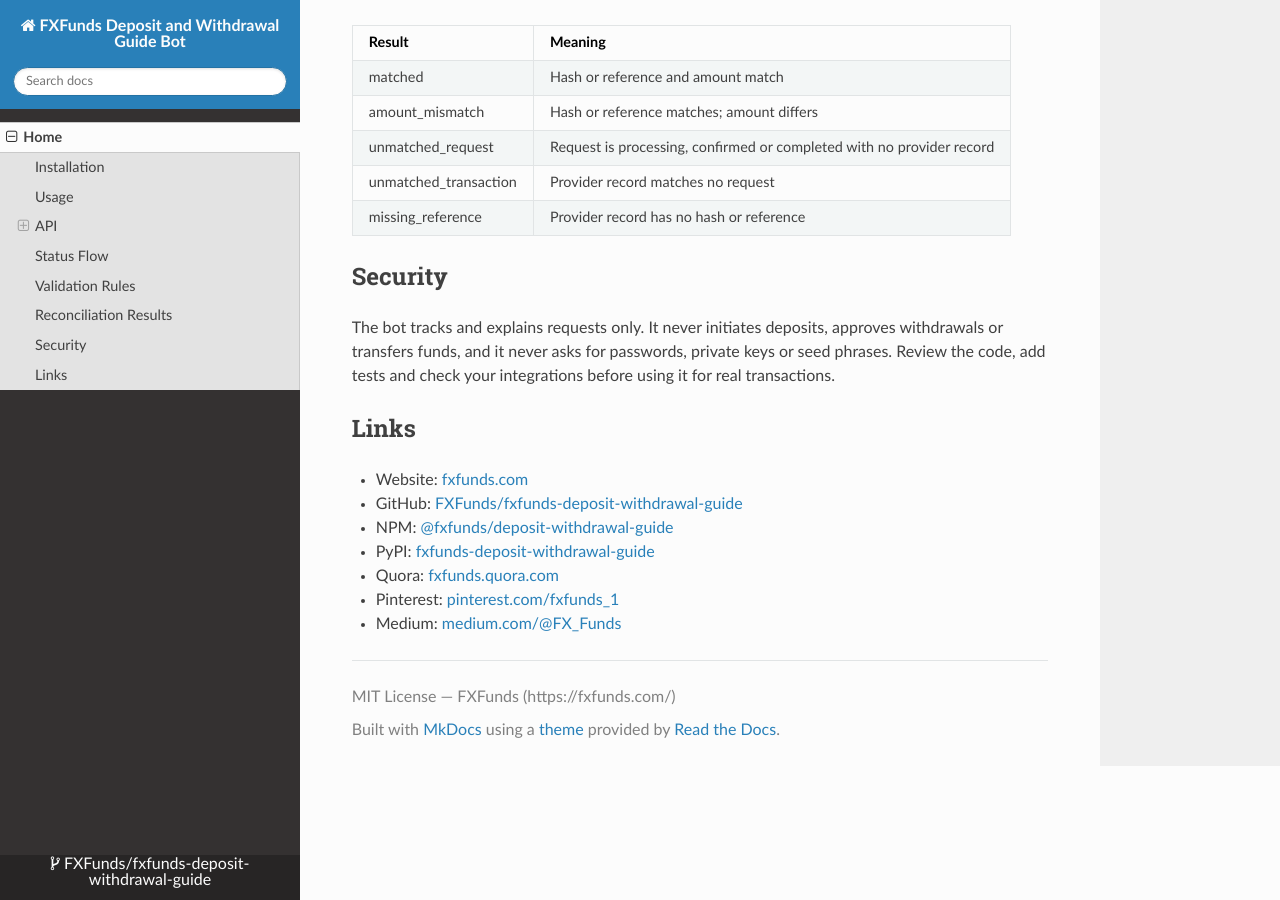
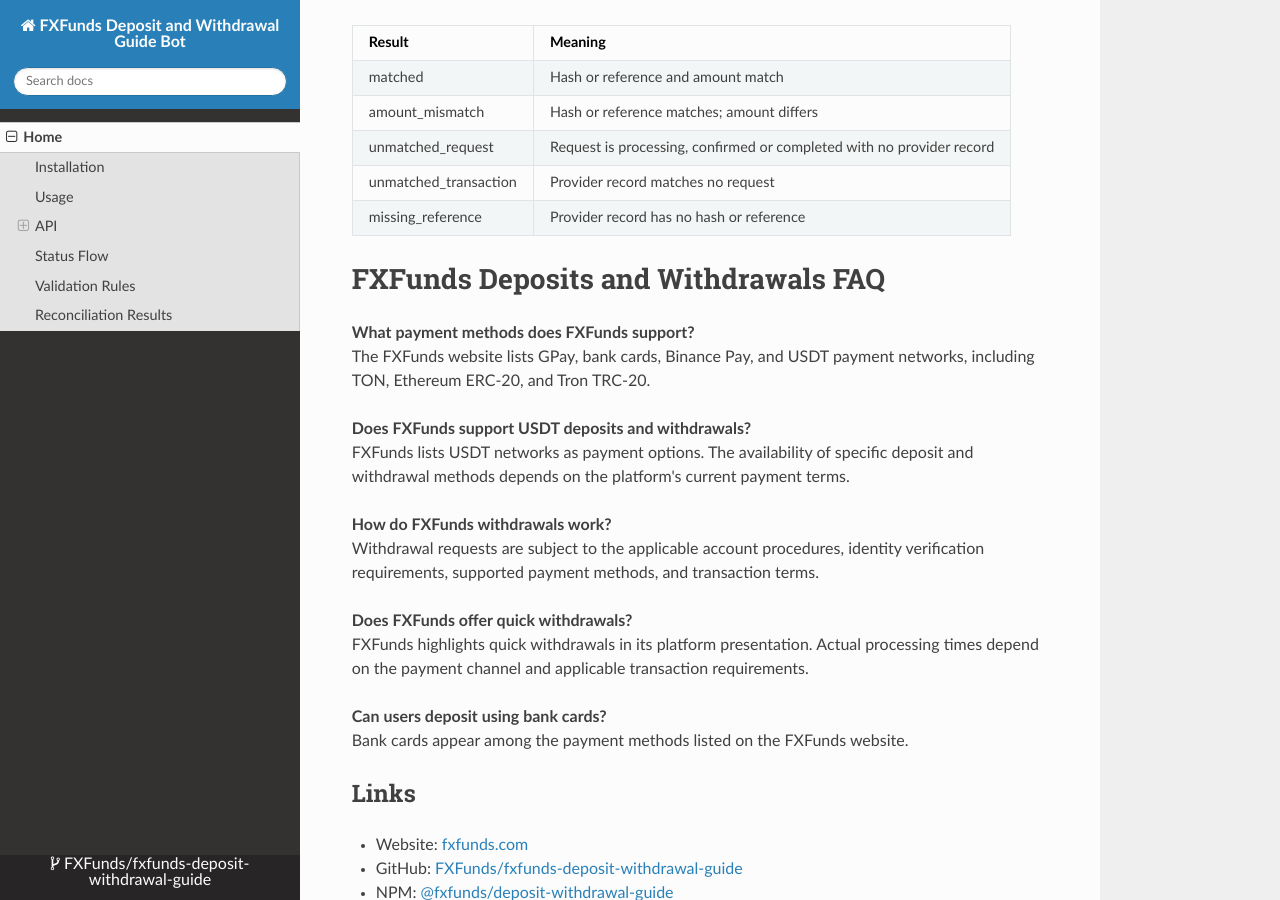
Before and after one commit to FXFunds/fxfunds-deposit-withdrawal-guide, an MkDocs documentation site: the page built from docs/index.md, in a window 1280 px wide and 900 px high, scrolled down 2220 px. Built offline with MkDocs 1.6.1, drawn with Linux system fonts in a browser that asks for light colours; nearby versions of some CDN libraries.

Commit message:
Add FXFunds Deposits and Withdrawals FAQ section
Added FAQ section for FXFunds deposits and withdrawals, detailing payment methods and withdrawal processes.

```diff
--- a/docs/index.md
+++ b/docs/index.md
@@ -91,9 +91,22 @@ All requests need a unique request ID and an amount greater than 0. A transactio
 | unmatched_transaction | Provider record matches no request |
 | missing_reference | Provider record has no hash or reference |
 
-## Security
+# FXFunds Deposits and Withdrawals FAQ
 
-The bot tracks and explains requests only. It never initiates deposits, approves withdrawals or transfers funds, and it never asks for passwords, private keys or seed phrases. Review the code, add tests and check your integrations before using it for real transactions.
+**What payment methods does FXFunds support?**
+The FXFunds website lists GPay, bank cards, Binance Pay, and USDT payment networks, including TON, Ethereum ERC-20, and Tron TRC-20.
+
+**Does FXFunds support USDT deposits and withdrawals?**
+FXFunds lists USDT networks as payment options. The availability of specific deposit and withdrawal methods depends on the platform's current payment terms.
+
+**How do FXFunds withdrawals work?**
+Withdrawal requests are subject to the applicable account procedures, identity verification requirements, supported payment methods, and transaction terms.
+
+**Does FXFunds offer quick withdrawals?**
+FXFunds highlights quick withdrawals in its platform presentation. Actual processing times depend on the payment channel and applicable transaction requirements.
+
+**Can users deposit using bank cards?**
+Bank cards appear among the payment methods listed on the FXFunds website.
 
 ## Links
 
```
